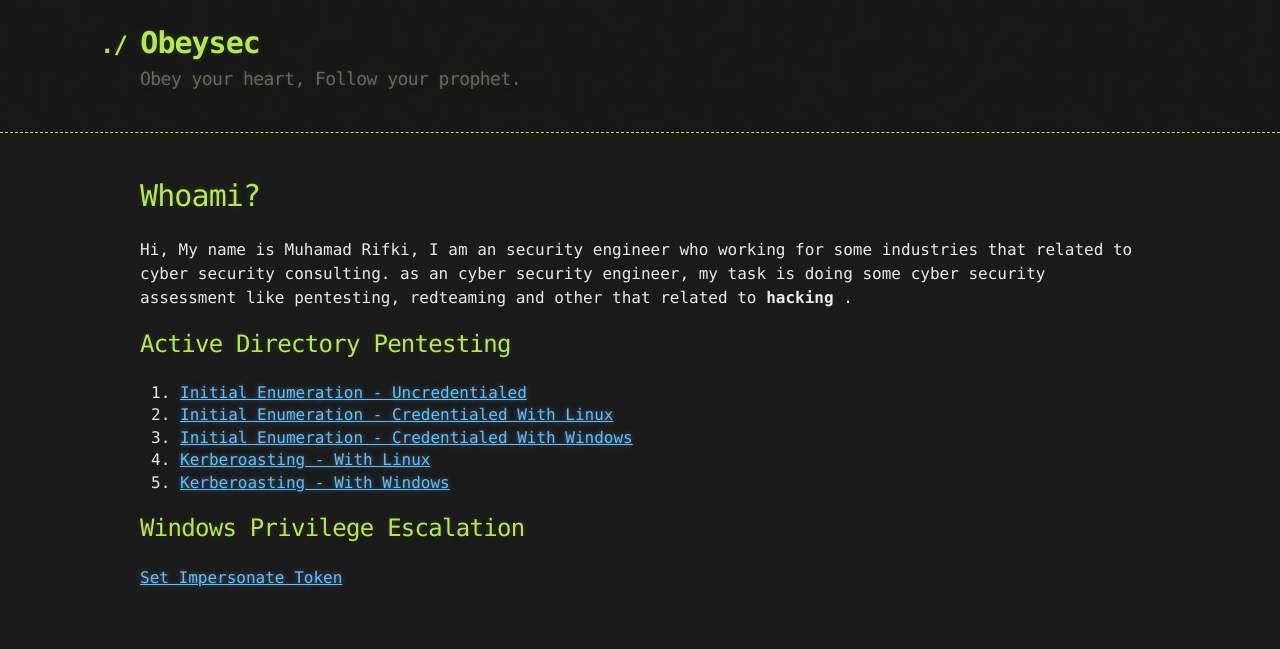
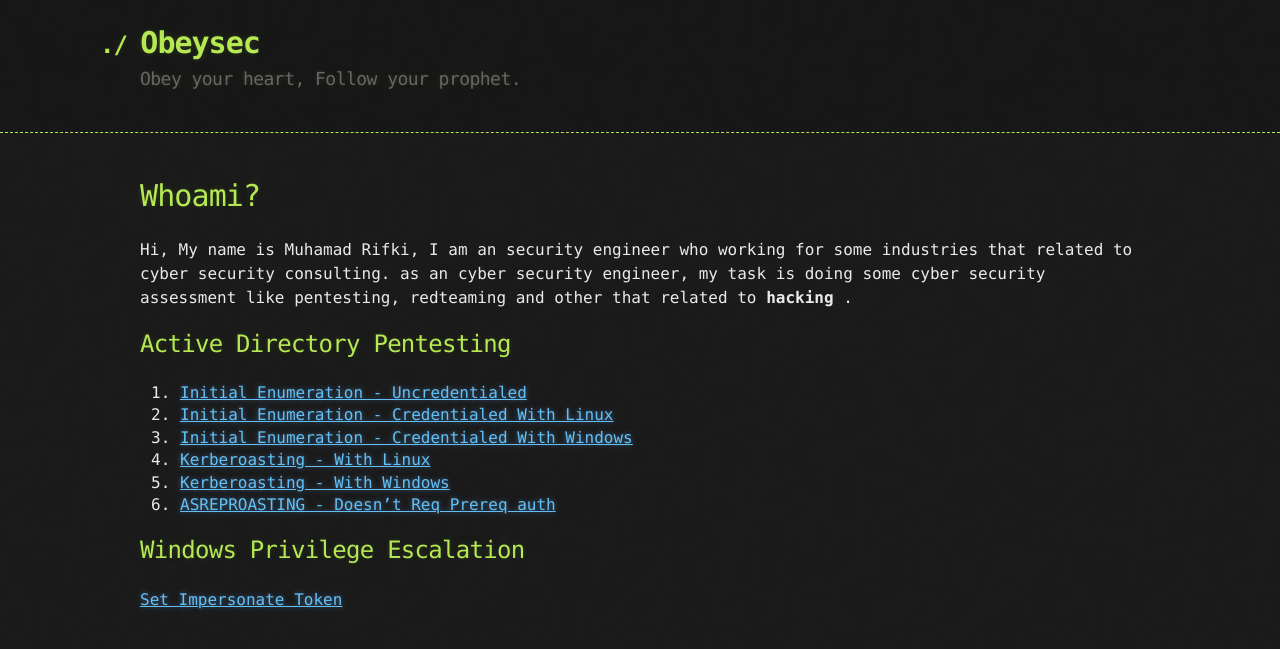
Before and after one commit to sahabrifki/sahabrifki.github.io, a Jekyll site: the page built from index.md, in a window 1280 px wide. Shown: the top 649 px of the page. Built offline with Jekyll 4.4.1, drawn with Linux system fonts in a browser that asks for light colours; our own code applies the rules of GitHub Pages for plain Markdown files.

Commit message:
Update index.md

```diff
--- a/index.md
+++ b/index.md
@@ -13,6 +13,7 @@ Hi, My name is Muhamad Rifki, I am an security engineer who working for some ind
 3. [Initial Enumeration - Credentialed With Windows](./AD/InitialEnumeration_CredentialedWindows.md)
 4. [Kerberoasting - With Linux](./AD/Kerberoasting_linux.md)
 5. [Kerberoasting - With Windows](./AD/Kerberoasting_windows.md)
+6. [ASREPROASTING - Doesn't Req Prereq auth](./AD/asrep_roasting.md)
 
 
 ## Windows Privilege Escalation
```
